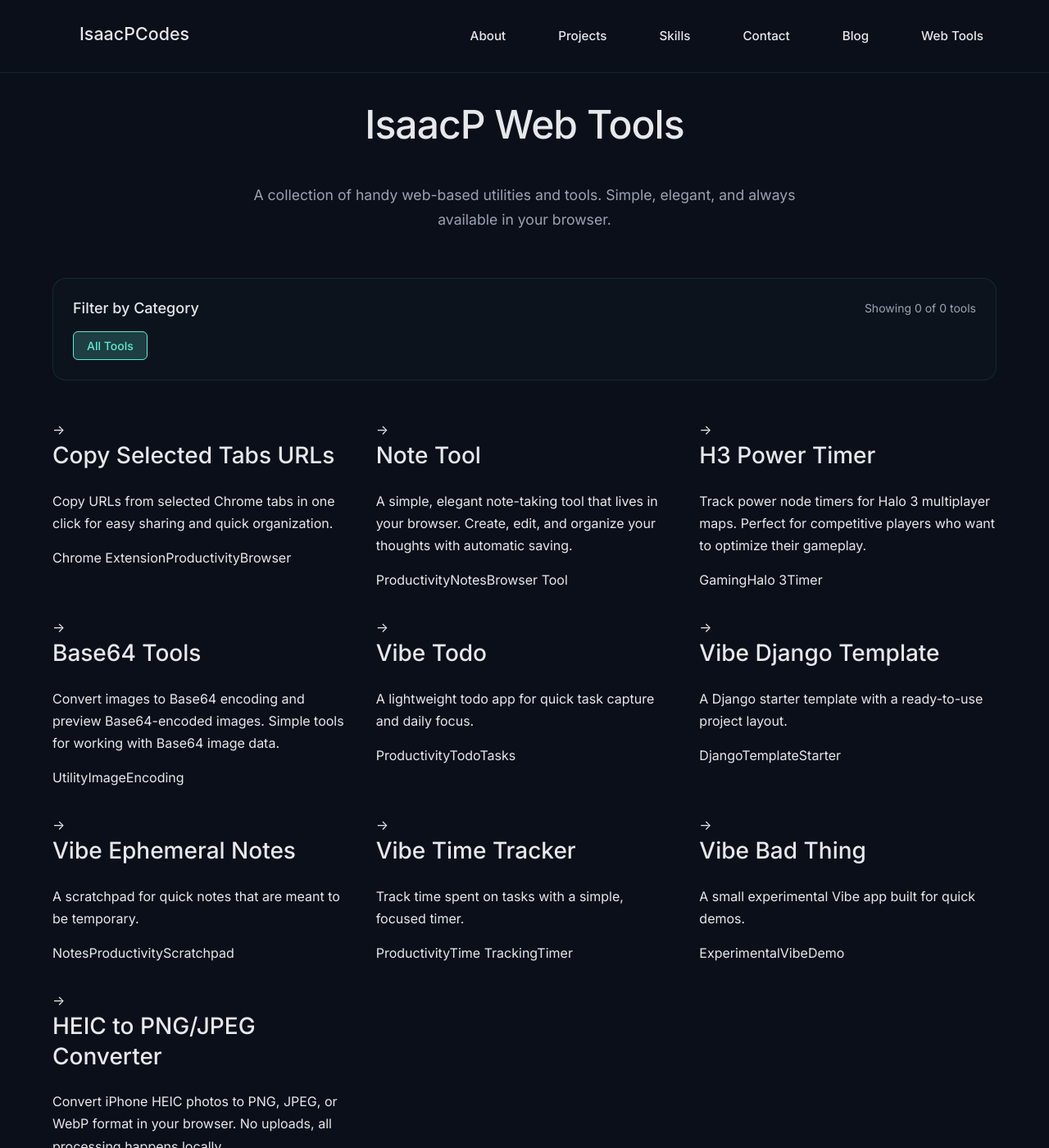
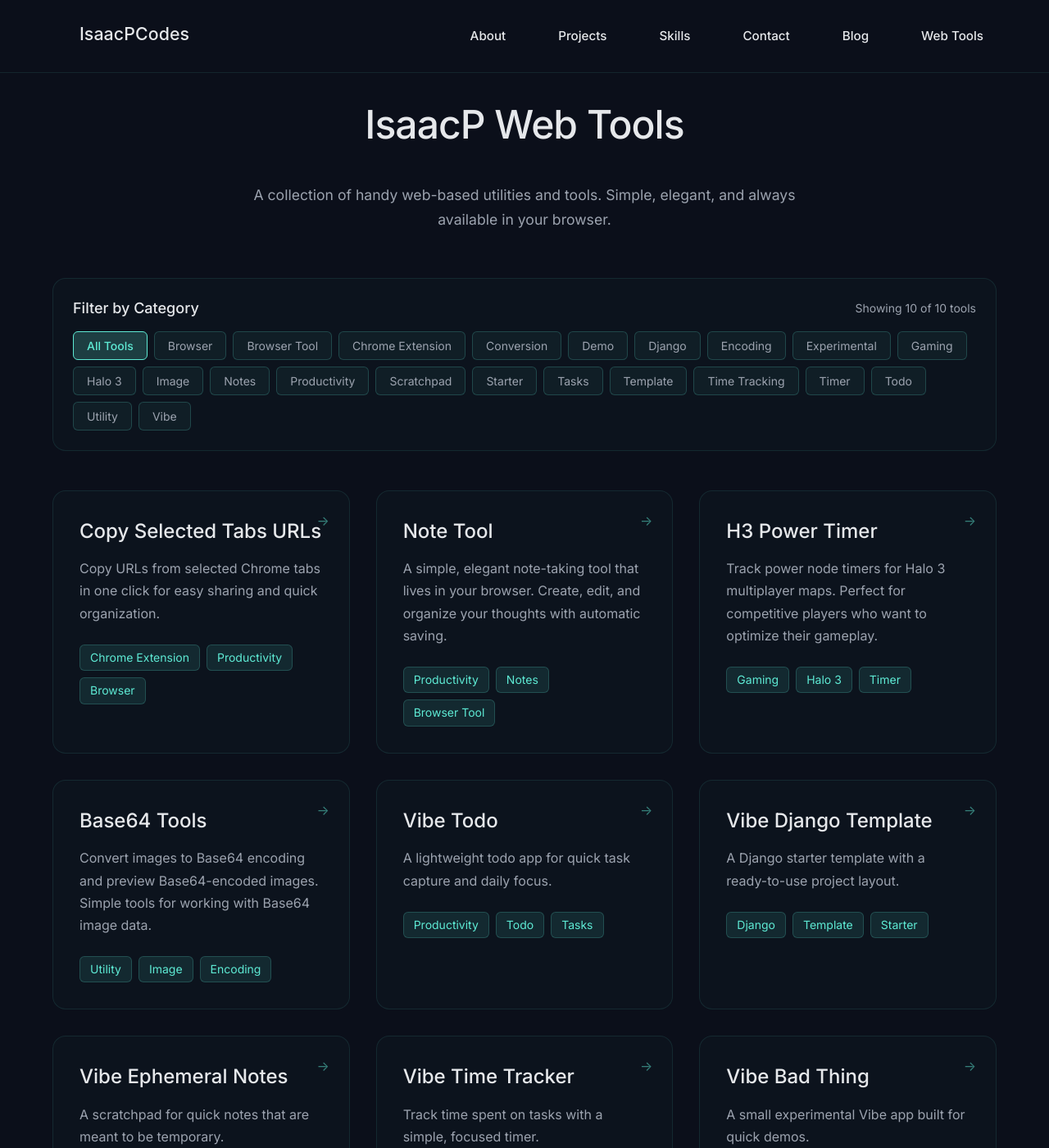
Before and after one commit to IzzleNizzle/izzlenizzle.github.io, a Jekyll site: the page built from web-tools/index.html, in a window 1280 px wide and 1400 px high. Shown: the whole window at 82% size. Built offline with Jekyll 4.4.1, drawn with Linux system fonts in a browser that asks for light colours.

Commit message:
Add new tool card styles and update HTML references
- Introduced new CSS styles for tool cards, including hover effects, layout adjustments, and tag styling to align with the design system.
- Updated HTML files to replace old class names with the new 'tool-card' and 'tool-tag' classes, ensuring consistent functionality and styling across the web tools section.

```diff
--- a/css/isaacpcodes.css
+++ b/css/isaacpcodes.css
@@ -428,6 +428,101 @@ a.card .card-title {
 }
 
 .card:hover .card-link-icon {
+  opacity: 1;
+  transform: translate(4px, -4px);
+}
+
+/* Web Tools cards (build outputs tool-card, tool-title, etc. — match design system) */
+.tool-card {
+  background-color: rgba(94, 234, 212, 0.02);
+  border: 1px solid rgba(94, 234, 212, 0.1);
+  border-radius: var(--radius-md);
+  padding: var(--space-lg);
+  transition: all 0.3s ease;
+  cursor: pointer;
+  position: relative;
+  overflow: hidden;
+}
+
+.tool-card:hover {
+  border-color: rgba(94, 234, 212, 0.3);
+  transform: translateY(-4px);
+}
+
+.tool-card.hidden {
+  display: none;
+}
+
+.tool-card::before {
+  content: '';
+  position: absolute;
+  top: 0;
+  left: 0;
+  width: 100%;
+  height: 100%;
+  background: linear-gradient(135deg, rgba(94, 234, 212, 0.05) 0%, rgba(94, 234, 212, 0) 100%);
+  opacity: 0;
+  transition: opacity 0.3s ease;
+}
+
+.tool-card:hover::before {
+  opacity: 1;
+}
+
+.tool-card:active {
+  transform: translateY(-2px);
+}
+
+.tool-title {
+  font-size: 1.5rem;
+  margin-bottom: var(--space-sm);
+  color: var(--text);
+  line-height: 1.4;
+  position: relative;
+  z-index: 1;
+  display: flex;
+  align-items: center;
+  gap: var(--space-xs);
+  flex-wrap: wrap;
+}
+
+.tool-description {
+  color: var(--text-muted);
+  margin-bottom: var(--space-md);
+  line-height: 1.7;
+  position: relative;
+  z-index: 1;
+}
+
+.tool-tags {
+  display: flex;
+  flex-wrap: wrap;
+  gap: var(--space-xs);
+  margin-bottom: 0;
+  position: relative;
+  z-index: 1;
+}
+
+.tool-tag {
+  font-size: 0.875rem;
+  padding: 0.25rem 0.75rem;
+  background-color: rgba(94, 234, 212, 0.1);
+  color: var(--accent);
+  border-radius: 6px;
+  border: 1px solid rgba(94, 234, 212, 0.2);
+}
+
+.tool-link-icon {
+  position: absolute;
+  top: var(--space-md);
+  right: var(--space-md);
+  color: var(--accent);
+  opacity: 0.5;
+  transition: all 0.3s ease;
+  z-index: 1;
+}
+
+.tool-card:hover .tool-link-icon {
   opacity: 1;
   transform: translate(4px, -4px);
 }
--- a/web-tools/index.html
+++ b/web-tools/index.html
@@ -94,14 +94,14 @@ description: "A collection of web-based tools and utilities built by Isaac Pehrs
 <script>
   document.addEventListener('DOMContentLoaded', function() {
     // === Category Filter Functionality ===
-    const toolCards = document.querySelectorAll('.card--interactive');
+    const toolCards = document.querySelectorAll('.tool-card');
     const filterButtons = document.getElementById('filter-buttons');
     const toolCount = document.getElementById('tool-count');
 
     // Extract all unique categories from tool cards
     const categories = new Set(['all']);
     toolCards.forEach(card => {
-      const tags = card.querySelectorAll('.tag');
+      const tags = card.querySelectorAll('.tool-tag');
       tags.forEach(tag => {
         categories.add(tag.textContent.trim());
       });
@@ -121,7 +121,7 @@ description: "A collection of web-based tools and utilities built by Isaac Pehrs
 
     // Update tool count display
     function updateToolCount() {
-      const visibleTools = document.querySelectorAll('.card--interactive:not(.hidden)').length;
+      const visibleTools = document.querySelectorAll('.tool-card:not(.hidden)').length;
       const totalTools = toolCards.length;
       const toolWord = visibleTools === 1 ? 'tool' : 'tools';
       toolCount.textContent = `Showing ${visibleTools} of ${totalTools} ${toolWord}`;
@@ -133,7 +133,7 @@ description: "A collection of web-based tools and utilities built by Isaac Pehrs
         if (category === 'all') {
           card.classList.remove('hidden');
         } else {
-          const tags = Array.from(card.querySelectorAll('.tag')).map(tag => tag.textContent.trim());
+          const tags = Array.from(card.querySelectorAll('.tool-tag')).map(tag => tag.textContent.trim());
           if (tags.includes(category)) {
             card.classList.remove('hidden');
           } else {
```
Also changed, not shown: web-tools/templates/tools-template.html (+4 -4 lines).
